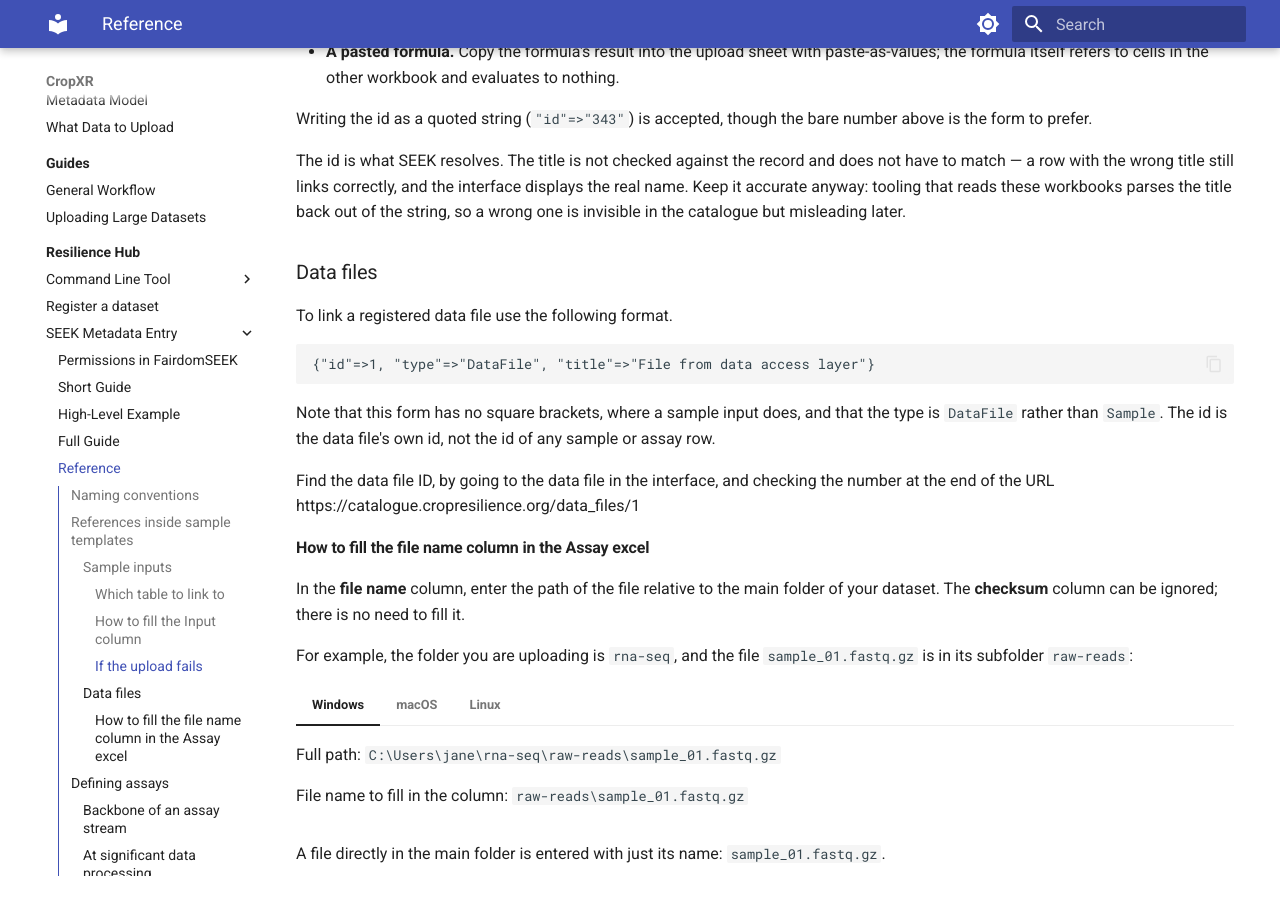
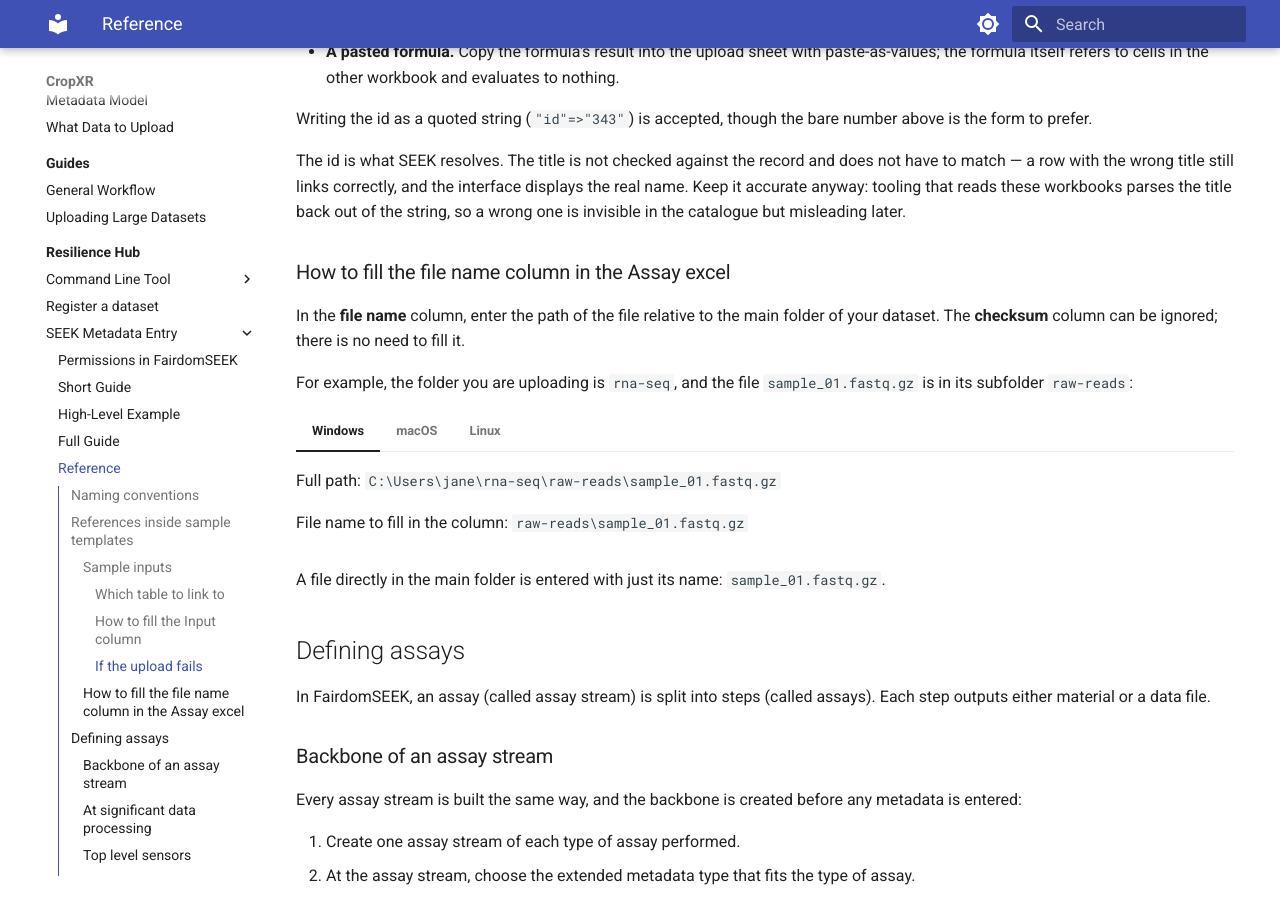
Before and after one commit to CropXR/documentation, an MkDocs documentation site: the page built from docs/resilience-hub/seek/reference.md, in a window 1280 px wide and 900 px high, scrolled down 2076 px. Built offline with MkDocs 1.6.1 and Material for MkDocs 9.7.7, drawn with Linux system fonts in a browser that asks for light colours.

Commit message:
How to fill file name column

```diff
--- a/docs/resilience-hub/seek/reference.md
+++ b/docs/resilience-hub/seek/reference.md
@@ -86,17 +86,7 @@ Writing the id as a quoted string (`"id"=>"343"`) is accepted, though the bare n
 The id is what SEEK resolves. The title is not checked against the record and does not have to match — a row with the wrong title still links correctly, and the interface displays the real name. Keep it accurate anyway: tooling that reads these workbooks parses the title back out of the string, so a wrong one is invisible in the catalogue but misleading later.
 
 
-### Data files
-
-To link a registered data file use the following format.
-
-    {"id"=>1, "type"=>"DataFile", "title"=>"File from data access layer"}
-
-Note that this form has no square brackets, where a sample input does, and that the type is `DataFile` rather than `Sample`. The id is the data file's own id, not the id of any sample or assay row.
-
-Find the data file ID, by going to the data file in the interface, and checking the number at the end of the URL https://catalogue.cropresilience.org/data_files/1
-
-#### How to fill the file name column in the Assay excel
+### How to fill the file name column in the Assay excel
 
 In the **file name** column, enter the path of the file relative to the main folder of your dataset. The **checksum** column can be ignored; there is no need to fill it.
 
```
Also changed, not shown: docs/resilience-hub/seek/short-guide.md (+3 -3 lines).
